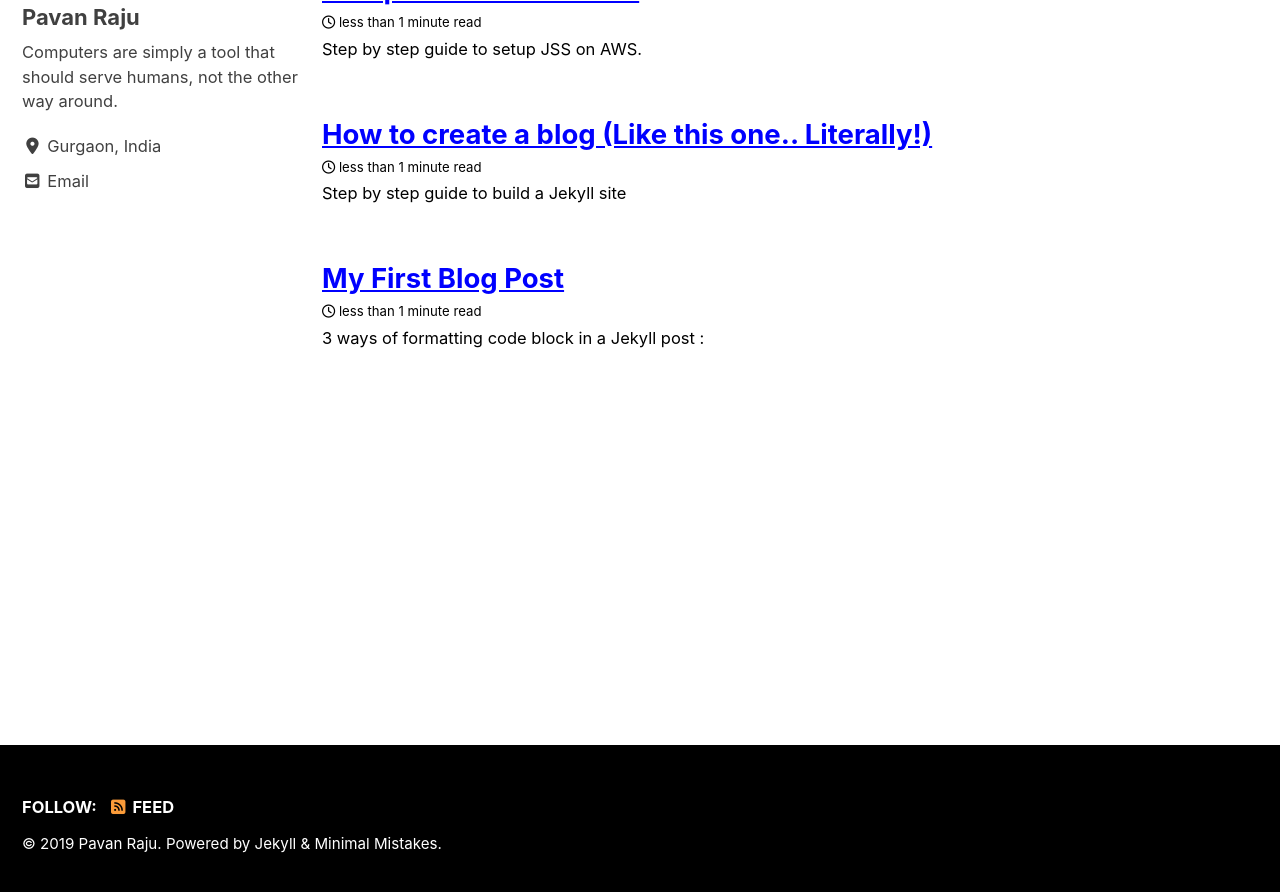
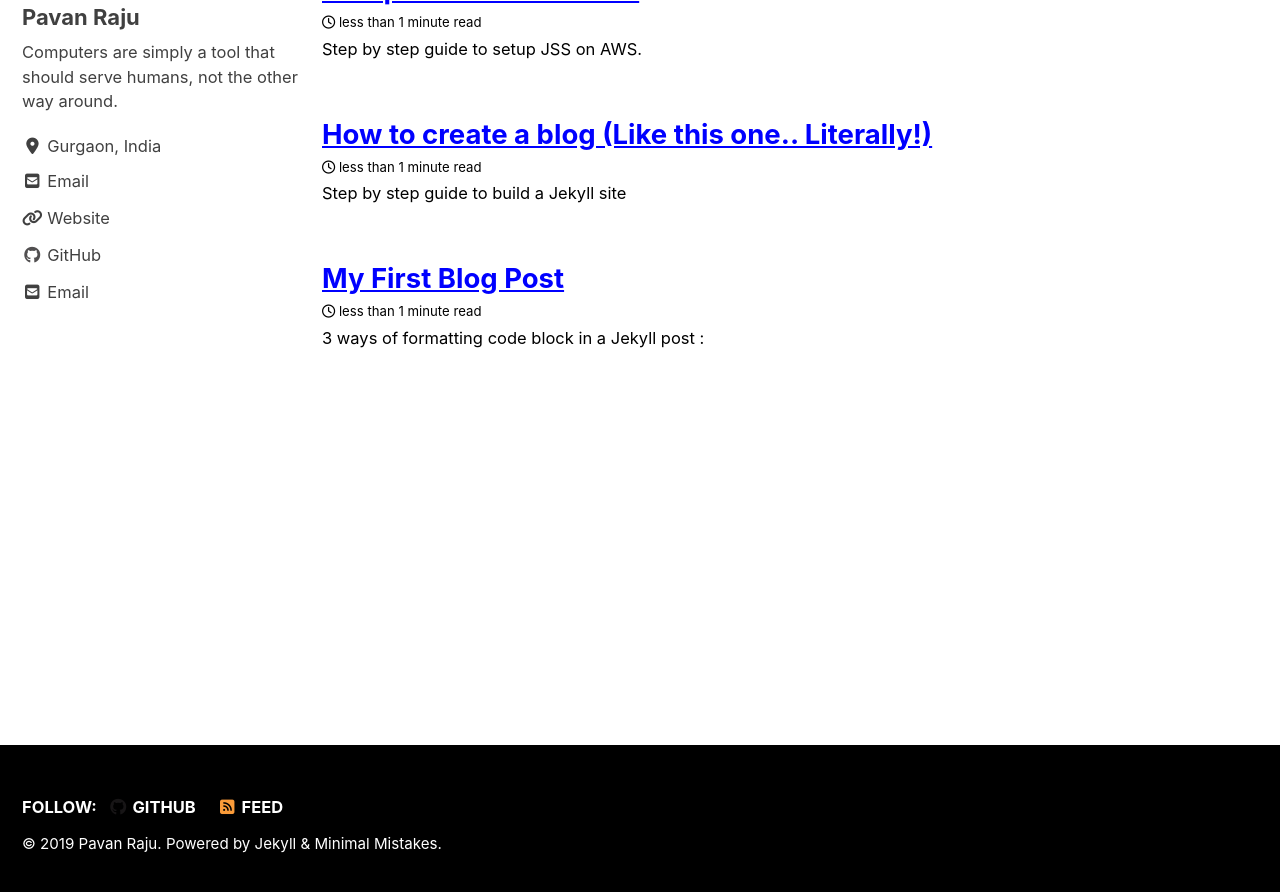
Before and after one commit to iampavan/themacguy, a Jekyll site: the page built from index.html, in a window 1280 px wide and 900 px high, scrolled down 222 px. Shown: the top 892 px of the window. Built offline with Jekyll 4.4.1, drawn with Linux system fonts in a browser that asks for light colours; cached includes are drawn as plain includes; nearby versions of some CDN libraries; the list of posts is cut into pages by our own code; part of the change alters nothing that is shown.

```diff
--- a/_config.yml
+++ b/_config.yml
@@ -114,10 +114,10 @@ author:
   links:
     - label: "Email"
       icon: "fas fa-fw fa-envelope-square"
-      # url: mailto:your.name@email.com
+      url: mailto:praju@lavabit.com
     - label: "Website"
       icon: "fas fa-fw fa-link"
-      # url: "https://your-website.com"
+      url: "https://themacguy.in"
     - label: "Twitter"
       icon: "fab fa-fw fa-twitter-square"
       # url: "https://twitter.com/"
@@ -126,7 +126,7 @@ author:
       # url: "https://facebook.com/"
     - label: "GitHub"
       icon: "fab fa-fw fa-github"
-      # url: "https://github.com/iampavan"
+      url: "https://github.com/iampavan"
     - label: "Instagram"
       icon: "fab fa-fw fa-instagram"
       # url: "https://instagram.com/"
@@ -142,7 +142,7 @@ footer:
       # url:
     - label: "GitHub"
       icon: "fab fa-fw fa-github"
-      # url:
+      url: "https://github.com/iampavan"
     - label: "GitLab"
       icon: "fab fa-fw fa-gitlab"
       # url:
```
